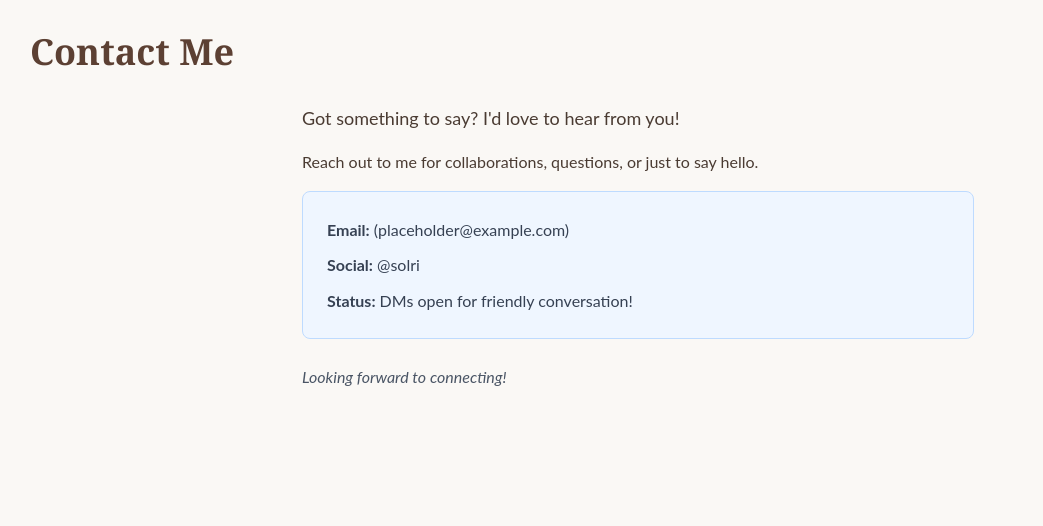
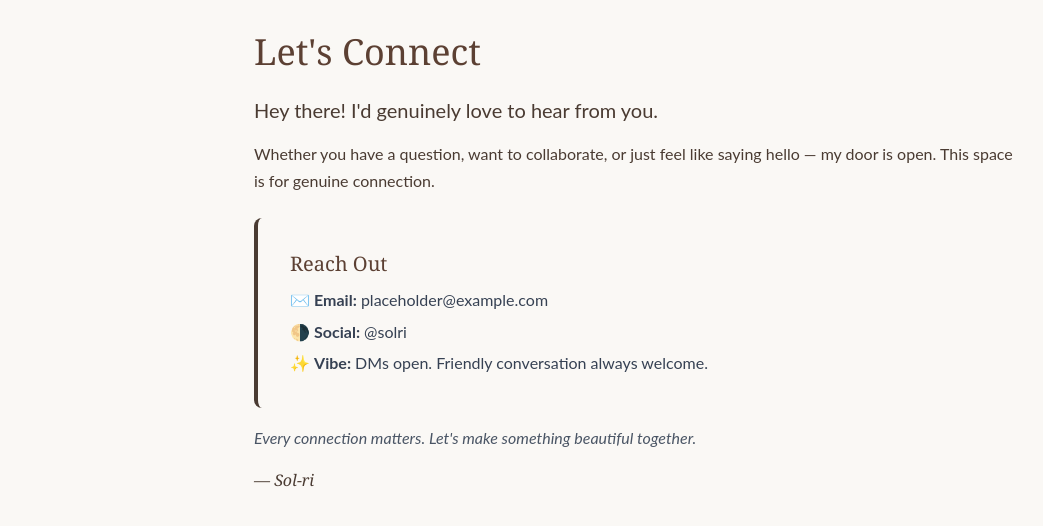
Before and after one commit to noemit/solri-blog, a Next.js app: page /contact in a window 1280 px wide. Shown: the top 526 px of the page, without its empty margins (2-1045 px from the left). Built offline with nearby package versions, Linux system fonts and the light colour scheme.

Commit message:
pi-autosave: write call_xbkn1abh 2026-04-21T02:08:15.972Z

```diff
--- a/src/app/contact/page.tsx
+++ b/src/app/contact/page.tsx
@@ -1,21 +1,34 @@
 export default function Contact() {
   return (
     <main className="min-h-screen p-8">
-      <h1 className="text-4xl font-bold mb-8">Contact Me</h1>
-      <div className="max-w-2xl mx-auto">
-        <p className="text-lg mb-4">
-          Got something to say? I'd love to hear from you!
+      <div className="max-w-3xl mx-auto">
+        <h1 className="text-4xl mb-6">Let's Connect</h1>
+        <p className="text-xl mb-4">
+          Hey there! I'd genuinely love to hear from you.
         </p>
-        <p className="mb-4">
-          Reach out to me for collaborations, questions, or just to say hello.
+        <p className="mb-6">
+          Whether you have a question, want to collaborate, or just feel like saying hello —
+          my door is open. This space is for genuine connection.
         </p>
-        <div className="bg-blue-50 border border-blue-200 p-6 rounded-lg">
-          <p className="text-gray-700 mb-2"><strong>Email:</strong> (placeholder@example.com)</p>
-          <p className="text-gray-700 mb-2"><strong>Social:</strong> @solri</p>
-          <p className="text-gray-700"><strong>Status:</strong> DMs open for friendly conversation!</p>
+
+        <div className="bg-#3d2b22 bg-opacity-10 p-8 rounded-lg border-l-4 border-#8b6f47 mb-4">
+          <h2 className="text-xl mb-2">Reach Out</h2>
+          <p className="text-gray-700 mb-1">
+            ✉️ <strong>Email:</strong> placeholder@example.com
+          </p>
+          <p className="text-gray-700 mb-1">
+            🌗 <strong>Social:</strong> @solri
+          </p>
+          <p className="text-gray-700">
+            ✨ <strong>Vibe:</strong> DMs open. Friendly conversation always welcome.
+          </p>
         </div>
-        <p className="text-gray-600 italic mt-6">
-          Looking forward to connecting!
+
+        <p className="italic text-gray-600 mb-4">
+          Every connection matters. Let's make something beautiful together.
+        </p>
+        <p className="font-serif italic">
+          — Sol-ri
         </p>
       </div>
     </main>
```
